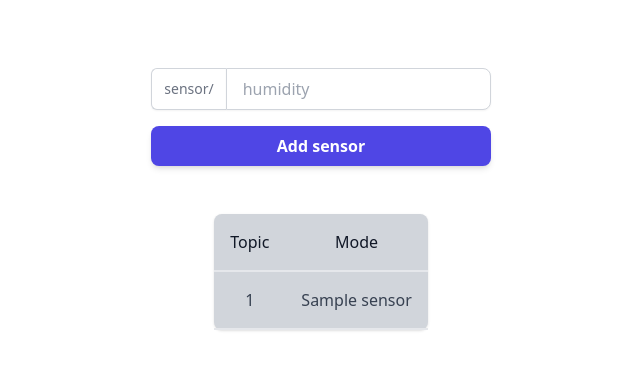
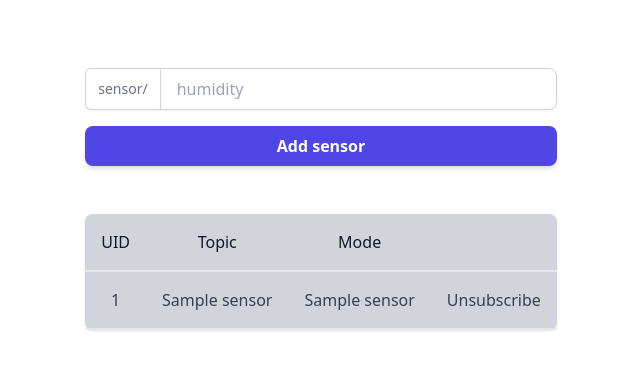
Before and after one commit to Gustav2/P1, a Flask app: template Control/templates/sensor_add.html in a window 1280 px wide. Shown: the part 72-442 px from the top of the page, without its empty margins (319-959 px from the left). Run offline with Flask 3, Linux system fonts and the light colour scheme; the template is opened without the code that fills it: most values are stand-ins (such as "Sample title", 1, 10 or a date in 2020); some libraries are stand-ins or nearby versions.

Commit message:
Added ability to remove sensors

```diff
--- a/Control/main.py
+++ b/Control/main.py
@@ -1,4 +1,4 @@
-from flask import Flask, render_template, request
+from flask import Flask, render_template, request, redirect
 
 from mqtt_handler import MQTTHandler
 
@@ -6,15 +6,12 @@ app = Flask(__name__)
 handler = MQTTHandler()
 handler.connect()
 
-
-
-"""def main():
-    handler.sensor_subscribe("temp")
-    handler.sensor_subscribe("button")
-    handler.sensor_subscribe("humidity")
-    handler.sensor_subscribe("flowRate")
-    handler.sensor_subscribe("flowTotal")
-    handler.sensor_subscribe("alive")"""
+"""handler.sensor_subscribe("temp")
+handler.sensor_subscribe("button")
+handler.sensor_subscribe("humidity")
+handler.sensor_subscribe("flowRate")
+handler.sensor_subscribe("flowTotal")
+handler.sensor_subscribe("alive")"""
 
 
 @app.route("/")
@@ -31,6 +28,15 @@ def sensor():
     return render_template("sensor_add.html", msg=msg, sensors=handler.db_handler.get_all_sensors())
 
 
+@app.route("/sensor/<path:text>/delete", methods=["GET", "POST"])
+def unsubscribe(text):
+    print(text)
+    handler.unsubscribe("sensor/" + text)
+    handler.db_handler.remove_sensor("sensor/" + text)
+
+    return redirect("/sensor")
+
+
 if __name__ == "__main__":
     # main()
     app.run(host="0.0.0.0", port=8080)
--- a/Control/mqtt_handler.py
+++ b/Control/mqtt_handler.py
@@ -38,7 +38,7 @@ class MQTTHandler:
 
     def sensor_subscribe(self, topic, qos=2):
         try:
-            self.db_handler.add_sensor(self.base_topic + topic, "topic")
+            self.db_handler.add_sensor(topic, self.base_topic + topic, "topic")
             self.client.subscribe(self.base_topic + topic, qos)
             return "Successfully subscribed to " + topic
         except sqlite3.IntegrityError:
@@ -46,6 +46,9 @@ class MQTTHandler:
 
     def subscribe(self, topic, qos=2):
         self.client.subscribe(topic, qos)
+
+    def unsubscribe(self, topic):
+        self.client.unsubscribe(topic)
 
     def _add_db_sensors(self):
         sensors = self.db_handler.get_all_sensors()
--- a/Control/templates/sensor_add.html
+++ b/Control/templates/sensor_add.html
@@ -26,10 +26,16 @@
         <thead>
         <tr>
             <th class="border-b-2 p-4 dark:border-dark-5 whitespace-nowrap font-normal text-gray-900">
+                UID
+            </th>
+            <th class="border-b-2 p-4 dark:border-dark-5 whitespace-nowrap font-normal text-gray-900">
                 Topic
             </th>
             <th class="border-b-2 p-4 dark:border-dark-5 whitespace-nowrap font-normal text-gray-900">
                 Mode
+            </th>
+            <th class="border-b-2 p-4 dark:border-dark-5 whitespace-nowrap font-normal text-gray-900">
+
             </th>
         </tr>
         </thead>
@@ -42,6 +48,14 @@
             <td class="border-b-2 p-4 dark:border-dark-5">
                 {{sensor[1]}}
             </td>
+            <td class="border-b-2 p-4 dark:border-dark-5">
+                {{sensor[2]}}
+            </td>
+            <td class="border-b-2 p-4 dark:border-dark-5">
+                <form method="post" action="/sensor/{{sensor[0]}}/delete">
+                    <button>Unsubscribe</button>
+                </form>
+            </td>
         </tr>
         {% endfor %}
         </tbody>
```
Also changed, not shown: Control/database_handler.py (+9 -3 lines).
